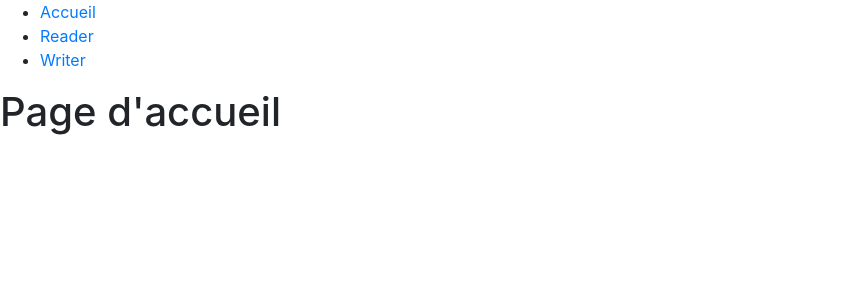
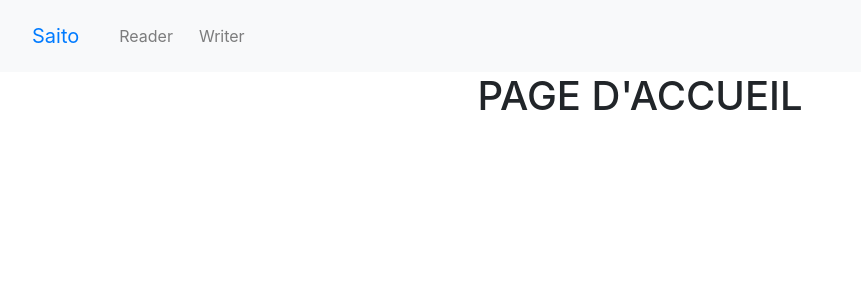
Before and after one commit to gdarquie/saito, a React (Create React App) app: page / in a window 1280 px wide. Shown: the top 300 px of the page, without its empty margins (0-861 px from the left). Built offline with nearby package versions, Linux system fonts and the light colour scheme.

Commit message:
Simple design for header

```diff
--- a/src/App.css
+++ b/src/App.css
@@ -1,22 +1,16 @@
-.App {
+h1 {
   text-align: center;
+  text-transform: uppercase;
 }
 
-.App-logo {
-  height: 40vmin;
+.nav-menu ul{
+  list-style:none;
+  margin-left:0;
+  padding-left:0;
+  display: flex;
+  flex-direction: row;
 }
 
-.App-header {
-  background-color: #282c34;
-  min-height: 100vh;
-  display: flex;
-  flex-direction: column;
-  align-items: center;
-  justify-content: center;
-  font-size: calc(10px + 2vmin);
-  color: white;
+.nav-menu ul li {
+  margin-right: 10px;
 }
-
-.App-link {
-  color: #09d3ac;
-}
--- a/src/Reader.js
+++ b/src/Reader.js
@@ -1,6 +1,5 @@
 import React from 'react';
-import { Draggable } from '@shopify/draggable';
-import { Droppable } from '@shopify/draggable';
+import { Draggable, Droppable } from '@shopify/draggable';
 
 const API_URL = 'http://localhost:8000';
 const SUFFIX_URL = '/fragments';
@@ -37,7 +36,7 @@ export class Reader extends React.Component{
     render() {
         const { fragments } = this.state;
 
-        const draggable = new Draggable(document.querySelectorAll('ul'), {
+        const draggable = new Draggable(document.querySelectorAll('.container.ul'), {
             draggable: 'li'
         });
 
--- a/src/index.js
+++ b/src/index.js
@@ -9,24 +9,23 @@ import { Writer } from "./Writer";
 
 const routing = (
     <Router>
-        <div>
-            <ul>
-                <li>
-                    <Link to="/">Accueil</Link>
+        <div className="nav-menu navbar  navbar-expand-lg navbar-light bg-light">
+            <span className="navbar-brand"><Link className="nav-link" to="/">Saito</Link></span>
+
+            <ul className="navbar-nav mr-auto">
+                <li className="nav-item">
+                    <Link className="nav-link" to="/reader">Reader</Link>
                 </li>
-                <li>
-                    <Link to="/reader">Reader</Link>
-                </li>
-                <li>
-                    <Link to="/writer">Writer</Link>
+                <li className="nav-item">
+                    <Link className="nav-link" to="/writer">Writer</Link>
                 </li>
             </ul>
-            <Route exact path="/" component={App} />
-            <Route path="/reader" component={Reader} />
-            <Route path="/writer" component={Writer} />
         </div>
+        <Route exact path="/" component={App} />
+        <Route path="/reader" component={Reader} />
+        <Route path="/writer" component={Writer} />
     </Router>
-)
+);
 
 ReactDOM.render(routing, document.getElementById('root'));
 
```
